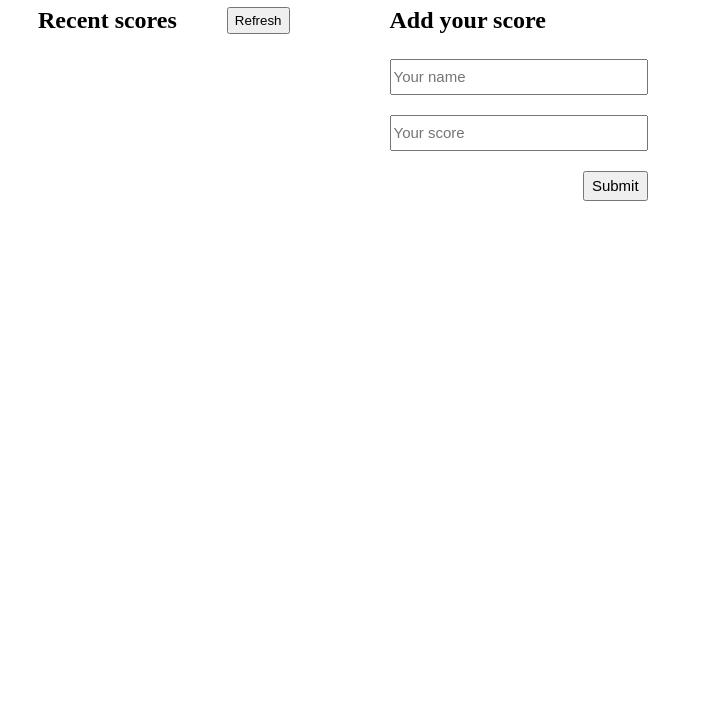
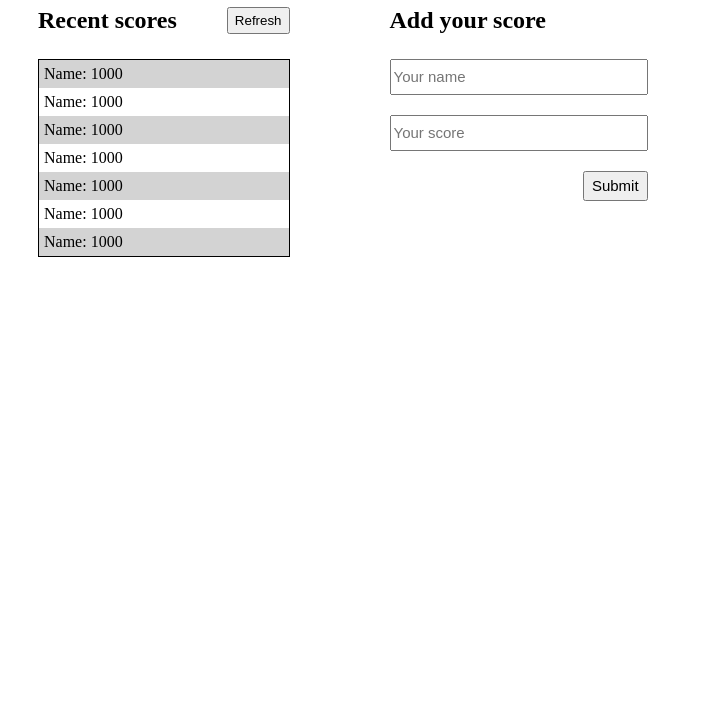
Before and after one commit to arthurborgesdev/leaderboard, a website built with webpack: page src/index.html in a window 1280 px wide. Shown: the part 73-800 px from the top of the page, without its empty margins (0-703 px from the left). Built offline with nearby package versions, Linux system fonts and the light colour scheme.

Commit message:
Generate the entries on leaderboard score display using JavaScript and style it

```diff
--- a/package.json
+++ b/package.json
@@ -24,8 +24,8 @@
   },
   "scripts": {
     "test": "echo \"Error: no test specified\" && exit 1",
-    "build": "webpack production",
-    "start": "webpack serve --open development"
+    "build": "webpack --mode production",
+    "start": "webpack serve --open --mode development"
   },
   "repository": {
     "type": "git",
--- a/src/index.html
+++ b/src/index.html
@@ -14,7 +14,7 @@
         <h2>Recent scores</h2>
         <button class="refresh-button">Refresh</button>
       </div>
-      <div class="display-scores"></div>
+      <div id="scores-display"></div>
     </article>
     <article class="add-scores">
       <h2>Add your score</h2>
--- a/src/index.js
+++ b/src/index.js
@@ -1,3 +1,35 @@
 import './style.css';
+import { showScores } from './scoresDisplay.js'
 
-const scoresDisplay = document.querySelector('scores-display');
+const entries = [
+  {
+    name: "Name",
+    score: 1000
+  },
+  {
+    name: "Name",
+    score: 1000
+  },
+  {
+    name: "Name",
+    score: 1000
+  },
+  {
+    name: "Name",
+    score: 1000
+  },
+  {
+    name: "Name",
+    score: 1000
+  },
+  {
+    name: "Name",
+    score: 1000
+  },
+  {
+    name: "Name",
+    score: 1000
+  }
+];
+
+document.addEventListener('DOMContentLoaded', () => showScores(entries));
--- /dev/null
+++ b/src/scoresDisplay.js
@@ -0,0 +1,6 @@
+export const showScores = (entries) => {
+  const scoresDisplay = document.getElementById('scores-display');
+  entries.forEach(entry => scoresDisplay.insertAdjacentHTML('beforeend',`
+    <div>${entry.name}: ${entry.score}</div>
+  `))
+}
--- a/src/style.css
+++ b/src/style.css
@@ -1,7 +1,3 @@
-h1 {
-  color: blue;
-}
-
 .container {
   display: flex;
   margin: 20px 30px;
@@ -20,10 +16,17 @@ h1 {
   margin: 0 50px 0 0;
 }
 
-.scores-display {
+#scores-display {
   margin-top: 25px;
-  padding: 250px;
   border: 1px solid black;
+}
+
+#scores-display div {
+  padding: 5px;
+}
+
+#scores-display div:nth-of-type(2n + 1) {
+  background-color: lightgray;
 }
 
 .add-scores h2 {
```
